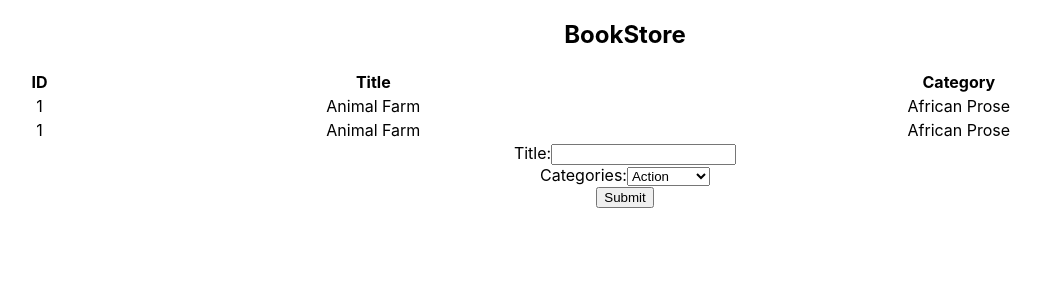
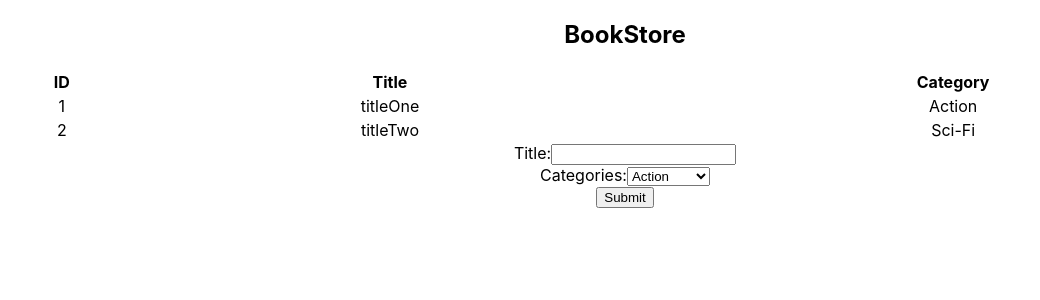
Before and after one commit to jessicafarias/bookstore-cms, a React (Create React App) app: page / in a window 1280 px wide. Shown: the top 300 px of the page, without its empty margins (15-1055 px from the left). Built offline with nearby package versions, Linux system fonts and the light colour scheme.

Commit message:
fix: Fixes the BooksList
fix: Fixes PropTypes validation
fix: Fixes the book table
docs: Maps through an array of books

```diff
--- a/src/App.js
+++ b/src/App.js
@@ -6,7 +6,11 @@ function App() {
   return (
     <div className="App">
       <h2>BookStore</h2>
-      <BooksList />
+      <BooksList
+        books={
+          [{ id: 1, title: 'titleOne', category: 'Action' }, { id: 2, title: 'titleTwo', category: 'Sci-Fi' }]
+        }
+      />
       <BooksForm />
     </div>
   );
--- a/src/containers/BooksList.js
+++ b/src/containers/BooksList.js
@@ -3,7 +3,7 @@ import PropTypes from 'prop-types';
 import Book from '../components/Book';
 
 const BooksList = props => {
-  const { id, title, category } = props;
+  const { books } = props;
   return (
     <div>
       <table style={{ width: '100%' }}>
@@ -14,29 +14,18 @@ const BooksList = props => {
             <th>Category</th>
           </tr>
         </thead>
-        <tbody>
-          <tr>
-            <td>{id}</td>
-            <td>{title}</td>
-            <td>{category}</td>
-          </tr>
-        </tbody>
-        <Book book={props} />
+        {books.map(book => <Book key={book.id} book={book} />)}
       </table>
     </div>
   );
 };
 
 BooksList.propTypes = {
-  id: PropTypes.number,
-  title: PropTypes.string,
-  category: PropTypes.string,
-};
-
-BooksList.defaultProps = {
-  id: 1,
-  title: 'Animal Farm',
-  category: 'African Prose',
+  books: PropTypes.arrayOf(PropTypes.shape({
+    id: PropTypes.number,
+    title: PropTypes.string,
+    category: PropTypes.string,
+  })).isRequired,
 };
 
 export default BooksList;
```
